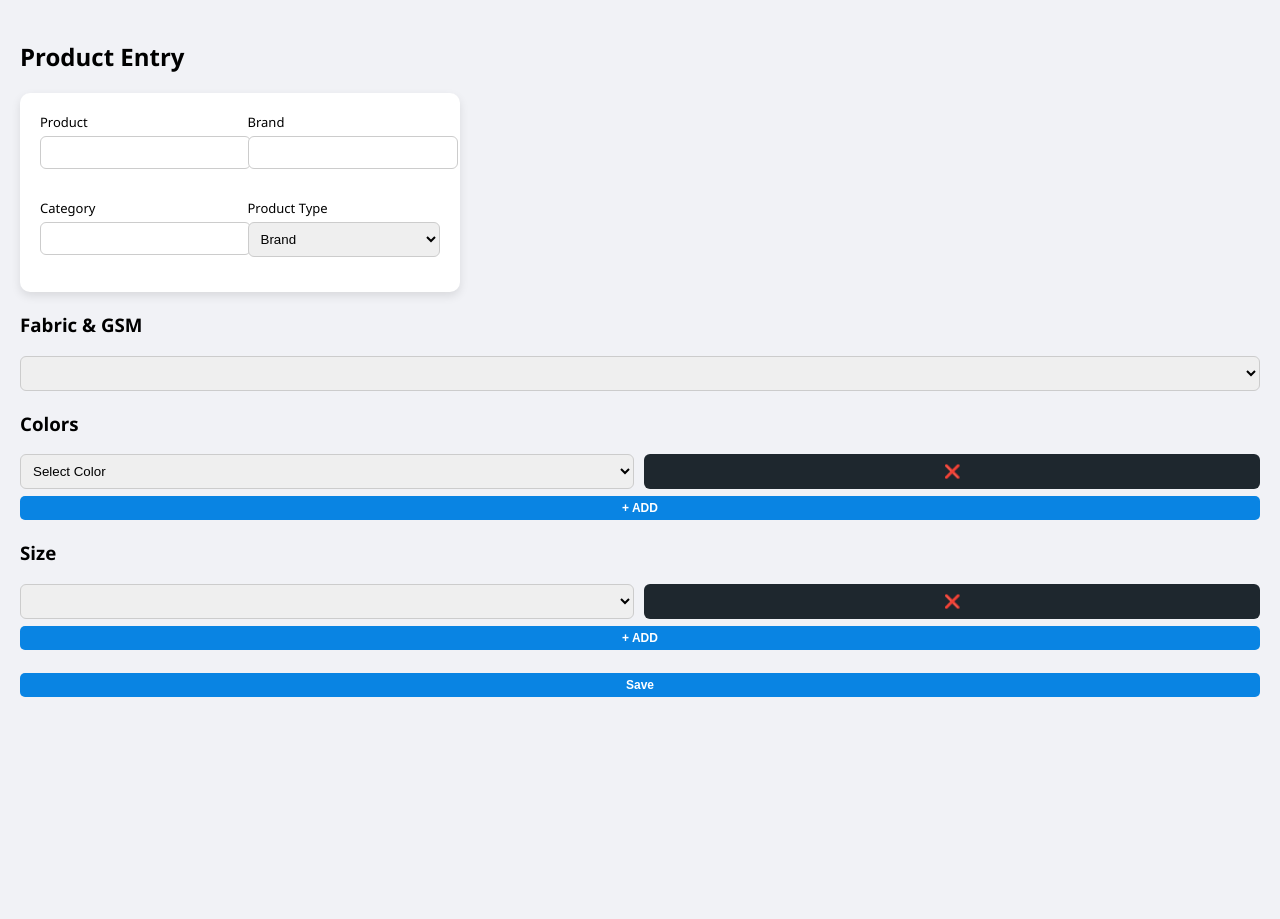
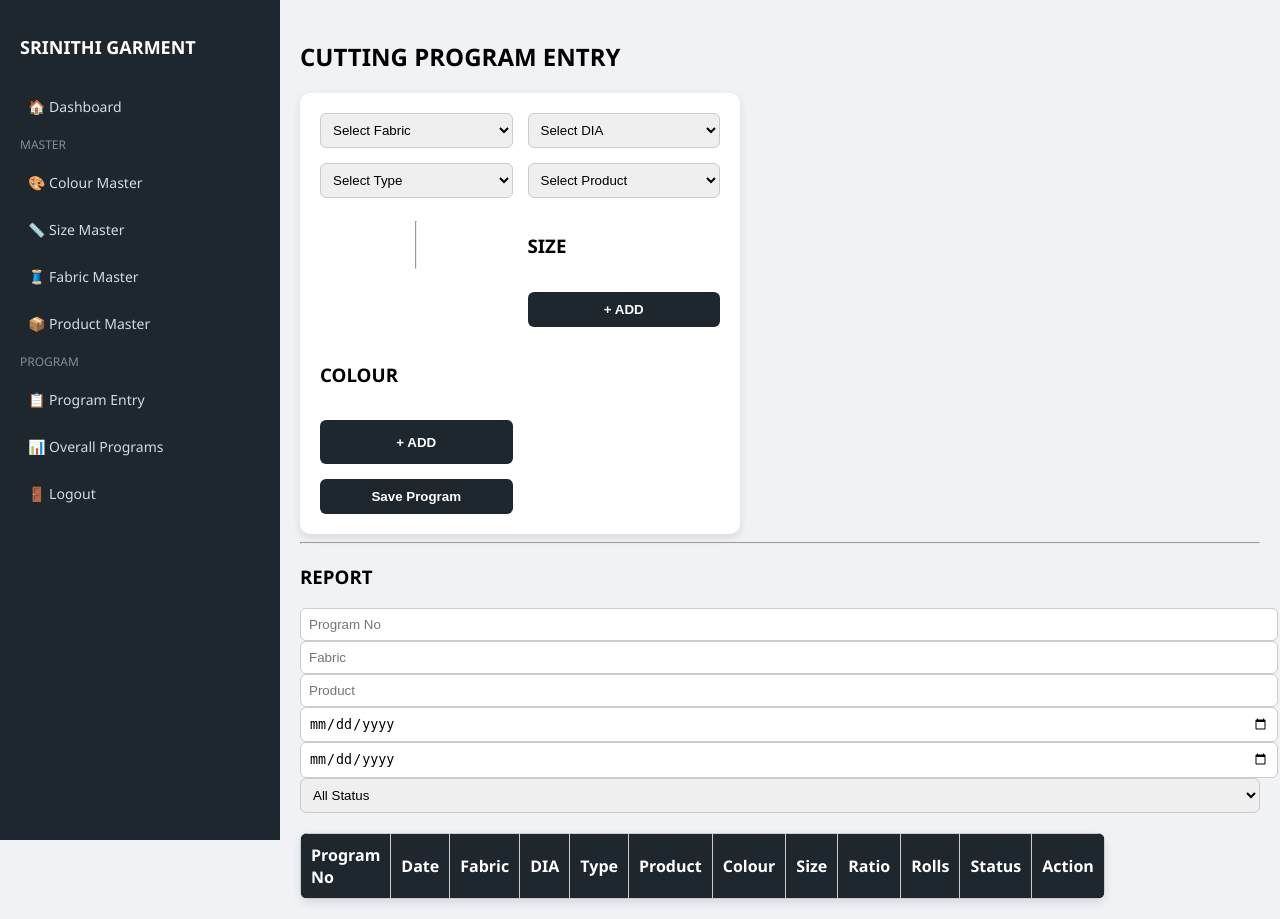
Before and after one commit to SRINITHI-GARMENT/garment-erp, a Flask app: page /program in a window 1280 px wide. Before the commit the page ends 697 px from the top, so only its background shows below. Run offline with Flask 3, Linux system fonts and the light colour scheme; lists and menus that the app fills with data are empty; some libraries are stand-ins or nearby versions.

```diff
--- a/templates/program_entry.html
+++ b/templates/program_entry.html
@@ -1,264 +1,412 @@
 <!DOCTYPE html>
 <html>
 <head>
-<title>Product Entry</title>
+<title>Program Entry</title>
 <link rel="stylesheet" href="{{ url_for('static', filename='style.css') }}">
 </head>
 <body>
 
+<div class="container">
+
+<!-- SIDEBAR -->
+<div class="sidebar">
+    <h2>SRINITHI GARMENT</h2>
+
+    <ul>
+        <li><a href="/dashboard">🏠 Dashboard</a></li>
+
+        <li class="menu-title">MASTER</li>
+        <li><a href="/colour">🎨 Colour Master</a></li>
+        <li><a href="/size">📏 Size Master</a></li>
+        <li><a href="/fabric">🧵 Fabric Master</a></li>
+        <li><a href="/product">📦 Product Master</a></li>
+
+        <li class="menu-title">PROGRAM</li>
+        <li><a href="/program">📋 Program Entry</a></li>
+        <li><a href="/overall_programs">📊 Overall Programs</a></li>
+
+        <li><a href="/logout">🚪 Logout</a></li>
+    </ul>
+</div>
+
+<!-- MAIN CONTENT -->
 <div class="main">
 
-<h2>Product Entry</h2>
+<h2>CUTTING PROGRAM ENTRY</h2>
 
-<form method="POST">
-
-<div class="form-card">
-
-<div class="form-group">
-<label>Product</label>
-<input name="name" value="{{ product.name if product else '' }}" required>
-</div>
-
-<div class="form-group">
-<label>Brand</label>
-<input name="brand" value="{{ product.brand if product else '' }}">
-</div>
-
-<div class="form-group">
-<label>Category</label>
-<input name="category" value="{{ product.category if product else '' }}">
-</div>
-
-<div class="form-group">
-<label>Product Type</label>
-<select name="type">
-<option value="Brand" {% if product and product.type == "Brand" %}selected{% endif %}>Brand</option>
-<option value="Production" {% if product and product.type == "Production" %}selected{% endif %}>Production</option>
-</select>
-</div>
-
-</div>
+<form method="POST" class="form-card">
 
 <!-- FABRIC -->
-<h3>Fabric & GSM</h3>
-<select name="fabric" id="fabric" onchange="loadColors()">
+<select name="fabric" id="fabric">
+<option value="">Select Fabric</option>
 {% for f in fabrics %}
-<option value="{{ f.name }} ({{ f.gsm }})"
-{% if product and product.fabric == f.name + " (" + f.gsm + ")" %}selected{% endif %}>
+<option value="{{ f.name }} ({{ f.gsm }})" data-dia='{{ f.dia | tojson }}'>
 {{ f.name }} ({{ f.gsm }})
 </option>
 {% endfor %}
 </select>
 
-<!-- COLORS -->
-<h3>Colors</h3>
-<div id="colorBox">
+<!-- DIA -->
+<select name="dia" id="dia">
+<option>Select DIA</option>
+</select>
 
-{% if product and product.colors %}
-    {% for selected_color in product.colors %}
-    <div class="color-row">
-        <select name="colors[]" onchange="checkColorDuplicate(this)">
-            <option value="">Select Color</option>
-            {% for c in colours %}
-            <option value="{{ c.name }}"
-            {% if c.name == selected_color %}selected{% endif %}>
-                {{ c.name }}
+<!-- PRODUCT TYPE -->
+<select name="type" id="type">
+<option value="">Select Type</option>
+<option value="Brand">Brand</option>
+<option value="Production">Production</option>
+</select>
+
+<!-- PRODUCT -->
+<select name="product" id="product">
+<option value="">Select Product</option>
+
+{% for p in products %}
+<option value="{{ p.name }}"
+data-fabric="{{ p.fabric }}"
+data-type="{{ p.type }}"
+data-sizes='{{ p.sizes | tojson }}'
+data-colors='{{ p.colors | tojson }}'>
+{{ p.name }}
 </option>
 {% endfor %}
 </select>
 
-        <button type="button" onclick="removeRow(this)">❌</button>
-    </div>
-    {% endfor %}
-{% else %}
-    <div class="color-row">
-        <select name="colors[]" onchange="checkColorDuplicate(this)">
-            <option value="">Select Color</option>
-            {% for c in colours %}
-            <option value="{{ c.name }}">{{ c.name }}</option>
-            {% endfor %}
+<hr>
+
+<h3>SIZE</h3>
+<div id="sizeBox"></div>
+<button type="button" onclick="addSize()">+ ADD</button>
+
+<h3>COLOUR</h3>
+<div id="colorBox"></div>
+<button type="button" onclick="addColor()">+ ADD</button>
+
+<br><br>
+<button type="submit">Save Program</button>
+
+</form>
+
+<hr>
+
+<h3>REPORT</h3>
+
+<div class="filter-box">
+
+<input type="text" id="filterProgram" placeholder="Program No">
+<input type="text" id="filterFabric" placeholder="Fabric">
+<input type="text" id="filterProduct" placeholder="Product">
+
+<input type="date" id="fromDate">
+<input type="date" id="toDate">
+
+<select id="filterStatus">
+<option value="">All Status</option>
+<option value="pending">Pending</option>
+<option value="completed">DONE</option>
 </select>
-
-        <button type="button" onclick="removeRow(this)">❌</button>
-    </div>
-{% endif %}
 
 </div>
 
-<button type="button" class="btn edit" onclick="addColor()">+ ADD</button>
+<table class="data-table">
+<thead>
+<tr>
+<th>Program No</th>
+<th>Date</th>
+<th>Fabric</th>
+<th>DIA</th>
+<th>Type</th>
+<th>Product</th>
+<th>Colour</th>
+<th>Size</th>
+<th>Ratio</th>
+<th>Rolls</th>
+<th>Status</th>
+<th>Action</th>
+</tr>
+</thead>
 
-<!-- SIZE -->
-<h3>Size</h3>
-<div id="sizeBox">
-
-{% if product and product.sizes %}
-    {% for selected_size in product.sizes %}
-    <div class="size-row">
-        <select name="sizes[]" onchange="checkSizeDuplicate(this)">
-            {% for s in sizes %}
-            <option value="{{ s.name }}"
-            {% if s.name == selected_size %}selected{% endif %}>
-                {{ s.name }}
-            </option>
+<tbody>
+{% for p in programs %}
+<tr>
+<td>
+<a href="/program/{{ p.program_no }}">
+{{ p.program_no }}
+</a>
+</td>
+<td>{{ p.date }}</td>
+<td>{{ p.fabric }}</td>
+<td>{{ p.dia }}</td>
+<td>{{ p.type }}</td>
+<td>{{ p.product }}</td>
+<td>{{ p.color }}</td>
+<td>{{ p.size }}</td>
+<td>{{ p.ratio }}</td>
+<td>{{ p.rolls }}</td>
+<td>{{ p.status }}</td>
+<td>
+<a href="/edit_program/{{ p.id }}">EDIT</a> |
+<a href="/delete_program/{{ p.id }}" onclick="return confirm('Delete?')">DELETE</a>
+</td>
+</tr>
 {% endfor %}
-        </select>
-
-        <button type="button" onclick="removeRow(this)">❌</button>
-    </div>
-    {% endfor %}
-{% else %}
-    <div class="size-row">
-        <select name="sizes[]">
-            {% for s in sizes %}
-            <option value="{{ s.name }}">{{ s.name }}</option>
-            {% endfor %}
-        </select>
-
-        <button type="button" onclick="removeRow(this)">❌</button>
-    </div>
-{% endif %}
+</tbody>
+</table>
 
 </div>
-
-<button type="button" class="btn edit" onclick="addSize()">+ ADD</button>
-
-
-<br><br>
-<button class="btn edit">Save</button>
-
-</form>
-
 </div>
 
 <script>
 
-const sizeList = {{ sizes | map(attribute='name') | list | tojson }};
-let currentColors = [];
+let selectedSizes = [];
+let selectedColors = [];
+
+function filterProduct(){
+    let fabric = document.getElementById("fabric").value;
+    let type = document.getElementById("type").value;
+
+    let productDropdown = document.getElementById("product");
+    let options = productDropdown.querySelectorAll("option");
+
+    productDropdown.value = "";
+
+    options.forEach(opt => {
+        if(!opt.value) return;
+        let matchFabric = (fabric === "" || opt.dataset.fabric === fabric);
+        let matchType = (type === "" || opt.dataset.type === type);
+        opt.style.display = (matchFabric && matchType) ? "" : "none";
+    });
+}
+
+document.getElementById("fabric").addEventListener("change", function(){
+    let diaDropdown = document.getElementById("dia");
+    diaDropdown.innerHTML = "<option>Select DIA</option>";
+
+    let selected = this.options[this.selectedIndex];
+    if(selected && selected.getAttribute("data-dia")){
+        let diaList = JSON.parse(selected.getAttribute("data-dia"));
+        diaList.forEach(d=>{
+            let opt = document.createElement("option");
+            opt.value = d;
+            opt.textContent = d;
+            diaDropdown.appendChild(opt);
+        });
+    }
+
+    filterProduct();
+    document.getElementById("product").value = "";
+    document.getElementById("type").value = "";
+    document.getElementById("sizeBox").innerHTML = "";
+    document.getElementById("colorBox").innerHTML = "";
+});
+
+document.getElementById("type").addEventListener("change", function(){
+    filterProduct();
+    document.getElementById("product").value = "";
+});
+
+document.getElementById("product").addEventListener("change", function(){
+    let selected = this.options[this.selectedIndex];
+
+    if(!selected.value){
+        selectedSizes = [];
+        selectedColors = [];
+        return;
+    }
+
+    document.getElementById("type").value =
+        selected.getAttribute("data-type") || "";
+
+    selectedSizes = JSON.parse(selected.getAttribute("data-sizes") || "[]");
+    selectedColors = JSON.parse(selected.getAttribute("data-colors") || "[]");
+});
+
+function addSize(){
+    if(selectedSizes.length === 0){
+        alert("Select Product First!");
+        return;
+    }
+
+    let div = document.createElement("div");
+
+    let select = document.createElement("select");
+    select.name = "sizes[]";
+
+    let existing = Array.from(
+        document.querySelectorAll("select[name='sizes[]']")
+    ).map(s => s.value);
+
+    selectedSizes.forEach(s=>{
+        if(!existing.includes(s)){
+            let opt = document.createElement("option");
+            opt.value = s;
+            opt.textContent = s;
+            select.appendChild(opt);
+        }
+    });
+
+    let input = document.createElement("input");
+    input.name = "ratios[]";
+    input.placeholder = "Ratio";
+
+    let removeBtn = document.createElement("button");
+    removeBtn.type = "button";
+    removeBtn.innerText = "X";
+    removeBtn.onclick = () => div.remove();
+
+    if(select.options.length === 0){
+        alert("All sizes already added!");
+        return;
+    }
+
+    div.appendChild(select);
+    div.appendChild(input);
+    div.appendChild(removeBtn);
+
+    document.getElementById("sizeBox").appendChild(div);
+}
 
 function addColor(){
-    let row = document.createElement("div");
-    row.className = "color-row";
+    if(selectedColors.length === 0){
+        alert("Select Product First!");
+        return;
+    }
+
+    let div = document.createElement("div");
 
     let select = document.createElement("select");
     select.name = "colors[]";
 
-    let defaultOpt = document.createElement("option");
-    defaultOpt.value = "";
-    defaultOpt.textContent = "Select Color";
-    select.appendChild(defaultOpt);
+    let existing = Array.from(
+        document.querySelectorAll("select[name='colors[]']")
+    ).map(c => c.value);
 
-    currentColors.forEach(color => {
+    selectedColors.forEach(c=>{
+        if(!existing.includes(c)){
             let opt = document.createElement("option");
-        opt.value = color;
-        opt.textContent = color;
+            opt.value = c;
+            opt.textContent = c;
             select.appendChild(opt);
+        }
     });
 
-    select.onchange = function(){ checkColorDuplicate(select); };
+    let input = document.createElement("input");
+    input.name = "rolls[]";
+    input.placeholder = "Rolls";
 
-    let btn = document.createElement("button");
-    btn.type = "button";
-    btn.innerText = "❌";
-    btn.onclick = function(){ removeRow(btn); };
+    let removeBtn = document.createElement("button");
+    removeBtn.type = "button";
+    removeBtn.innerText = "X";
+    removeBtn.onclick = () => div.remove();
 
-    row.appendChild(select);
-    row.appendChild(btn);
-    document.getElementById("colorBox").appendChild(row);
+    if(select.options.length === 0){
+        alert("All colours already added!");
+        return;
     }
 
-function addSize(){
-    let row = document.createElement("div");
-    row.className = "size-row";
+    div.appendChild(select);
+    div.appendChild(input);
+    div.appendChild(removeBtn);
 
-    let select = document.createElement("select");
-    select.name = "sizes[]";
-    select.onchange = function(){ checkSizeDuplicate(select); };
+    document.getElementById("colorBox").appendChild(div);
+}
 
-    sizeList.forEach(size => {
-        let opt = document.createElement("option");
-        opt.value = size;
-        opt.textContent = size;
-        select.appendChild(opt);
+document.querySelector("form").addEventListener("submit", function(e){
+    let fabric = document.getElementById("fabric").value;
+    let product = document.getElementById("product").value;
+
+    if(!fabric || !product){
+        alert("Please select Fabric & Product");
+        e.preventDefault();
+    }
 });
 
-    let btn = document.createElement("button");
-    btn.type = "button";
-    btn.innerText = "❌";
-    btn.onclick = function(){ removeRow(btn); };
+</script>
 
-    row.appendChild(select);
-    row.appendChild(btn);
-    document.getElementById("sizeBox").appendChild(row);
+<script>
+
+let filters = {
+    program: "",
+    fabric: "",
+    product: "",
+    status: "",
+    fromDate: "",
+    toDate: ""
+};
+
+function parseDate(dateStr){
+    if(!dateStr) return null;
+    let parts = dateStr.split("-");
+    return new Date(parts[2], parts[1]-1, parts[0]);
 }
 
-function checkColorDuplicate(select){
-    let values = [...document.querySelectorAll('select[name="colors[]"]')]
-                    .map(s => s.value);
-    let duplicates = values.filter((v, i, a) => v && a.indexOf(v) !== i);
-    if(duplicates.includes(select.value)){
-        alert("Duplicate Color not allowed!");
-        select.value = "";
-        select.focus();
-    }
-}
+function applyFilter(){
+    let rows = document.querySelectorAll(".data-table tbody tr");
 
-function checkSizeDuplicate(select){
-    let values = [...document.querySelectorAll('select[name="sizes[]"]')]
-                    .map(s => s.value);
-    let duplicates = values.filter((v, i, a) => v && a.indexOf(v) !== i);
-    if(duplicates.includes(select.value)){
-        alert("Duplicate Size not allowed!");
-        select.value = "";
-        select.focus();
-    }
-}
+    rows.forEach(row => {
+        let cols = row.children;
 
-function removeRow(btn){
-    let row = btn.parentElement;
-    let container = row.parentElement;
-    if(container.children.length > 1){
-        row.remove();
-    } else {
-        alert("At least one row required!");
-    }
-}
+        let program = cols[0].innerText.toLowerCase();
+        let fabric  = cols[2].innerText.toLowerCase();
+        let product = cols[5].innerText.toLowerCase();
+        let status  = cols[10].innerText.toLowerCase();
 
-function loadColors(){
-    let fabric = document.getElementById("fabric").value;
+        let rowDateText = cols[1].innerText;
+        let rowDate = parseDate(rowDateText);
 
-    fetch(`/get-colors/${encodeURIComponent(fabric)}`)
-    .then(res => res.json())
-    .then(data => {
-        currentColors = data;
+        let from = filters.fromDate ? new Date(filters.fromDate) : null;
+        let to   = filters.toDate ? new Date(filters.toDate) : null;
 
-        let selects = document.querySelectorAll('select[name="colors[]"]');
-        selects.forEach(select => {
-            let selected = select.value;
-            select.innerHTML = '<option value="">Select Color</option>';
+        let matchDate = true;
 
-            data.forEach(color => {
-                let opt = document.createElement("option");
-                opt.value = color;
-                opt.textContent = color;
-                if(color === selected){ opt.selected = true; }
-                select.appendChild(opt);
-            });
-        });
+        if(from){ from.setHours(0,0,0,0); }
+        if(to){ to.setHours(23,59,59,999); }
+
+        if(from && rowDate && rowDate < from) matchDate = false;
+        if(to && rowDate && rowDate > to) matchDate = false;
+
+        let show =
+            program.includes(filters.program) &&
+            fabric.includes(filters.fabric) &&
+            product.includes(filters.product) &&
+            status.includes(filters.status) &&
+            matchDate;
+
+        row.style.display = show ? "" : "none";
     });
 }
 
-window.onload = function(){
-    loadColors();
+document.getElementById("filterProgram").addEventListener("keyup", function(){
+    filters.program = this.value.toLowerCase();
+    applyFilter();
+});
 
-    setTimeout(() => {
-        if(document.querySelectorAll('#colorBox select').length === 0){
-            addColor();
-        }
-        if(document.querySelectorAll('#sizeBox select').length === 0){
-            addSize();
-        }
-    }, 300);
-};
+document.getElementById("filterFabric").addEventListener("keyup", function(){
+    filters.fabric = this.value.toLowerCase();
+    applyFilter();
+});
+
+document.getElementById("filterProduct").addEventListener("keyup", function(){
+    filters.product = this.value.toLowerCase();
+    applyFilter();
+});
+
+document.getElementById("filterStatus").addEventListener("change", function(){
+    filters.status = this.value.toLowerCase();
+    applyFilter();
+});
+
+document.getElementById("fromDate").addEventListener("change", function(){
+    filters.fromDate = this.value;
+    applyFilter();
+});
+
+document.getElementById("toDate").addEventListener("change", function(){
+    filters.toDate = this.value;
+    applyFilter();
+});
+
 </script>
 
 </body>
```
Lines whose indentation alone changed are shown as unchanged.
